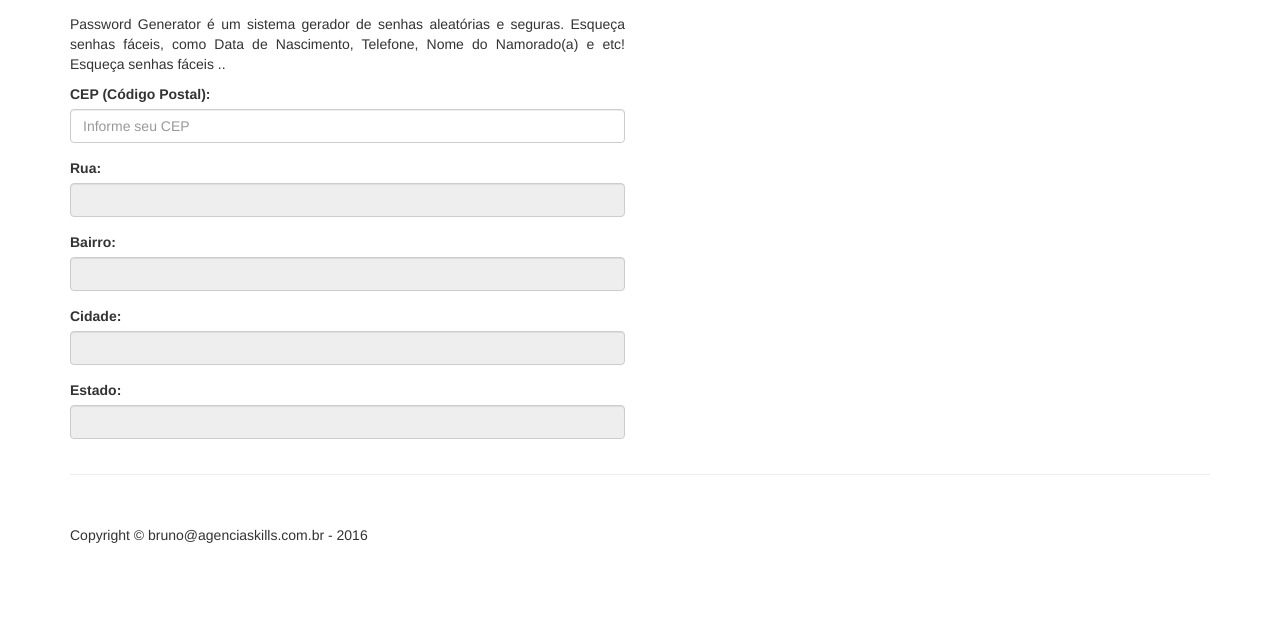
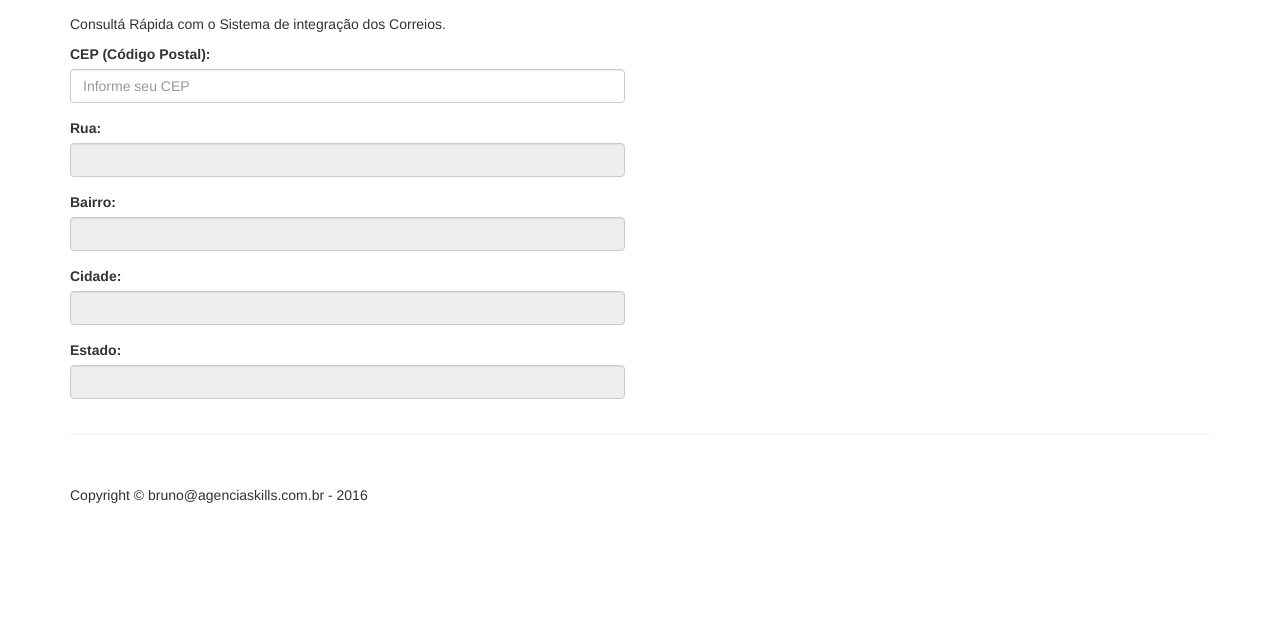
Before and after one commit to bru-ce/consulta-cep, a plain HTML site: page index.html in a window 1280 px wide. Shown: the part 166-800 px from the top of the page. Drawn offline with Linux system fonts and the light colour scheme.

Commit message:
Update index.html

```diff
--- a/index.html
+++ b/index.html
@@ -59,7 +59,7 @@
             <div class="col-lg-6">
                 <h1 class="page-header">Consultar CEP Correios</h1>
                 <p style="text-align:justify !important;">
-                    Password Generator é um sistema gerador de senhas aleatórias e seguras. Esqueça senhas fáceis, como Data de Nascimento, Telefone, Nome do Namorado(a) e etc! Esqueça senhas fáceis ..
+                    Consultá Rápida com o Sistema de integração dos Correios.
                 </p>
                 <!-- Div de Aviso -->
                 <div class="alert"></div>
```
